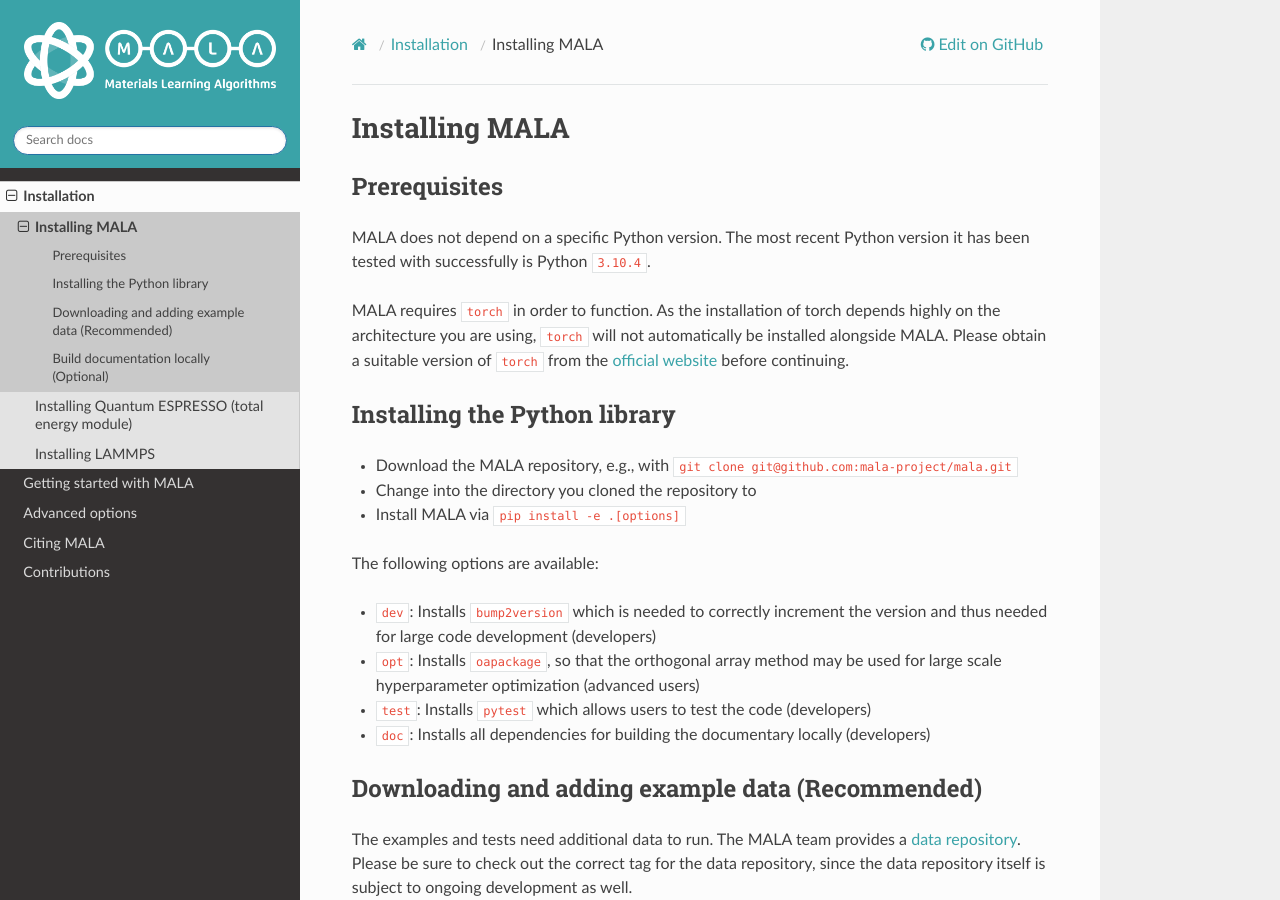
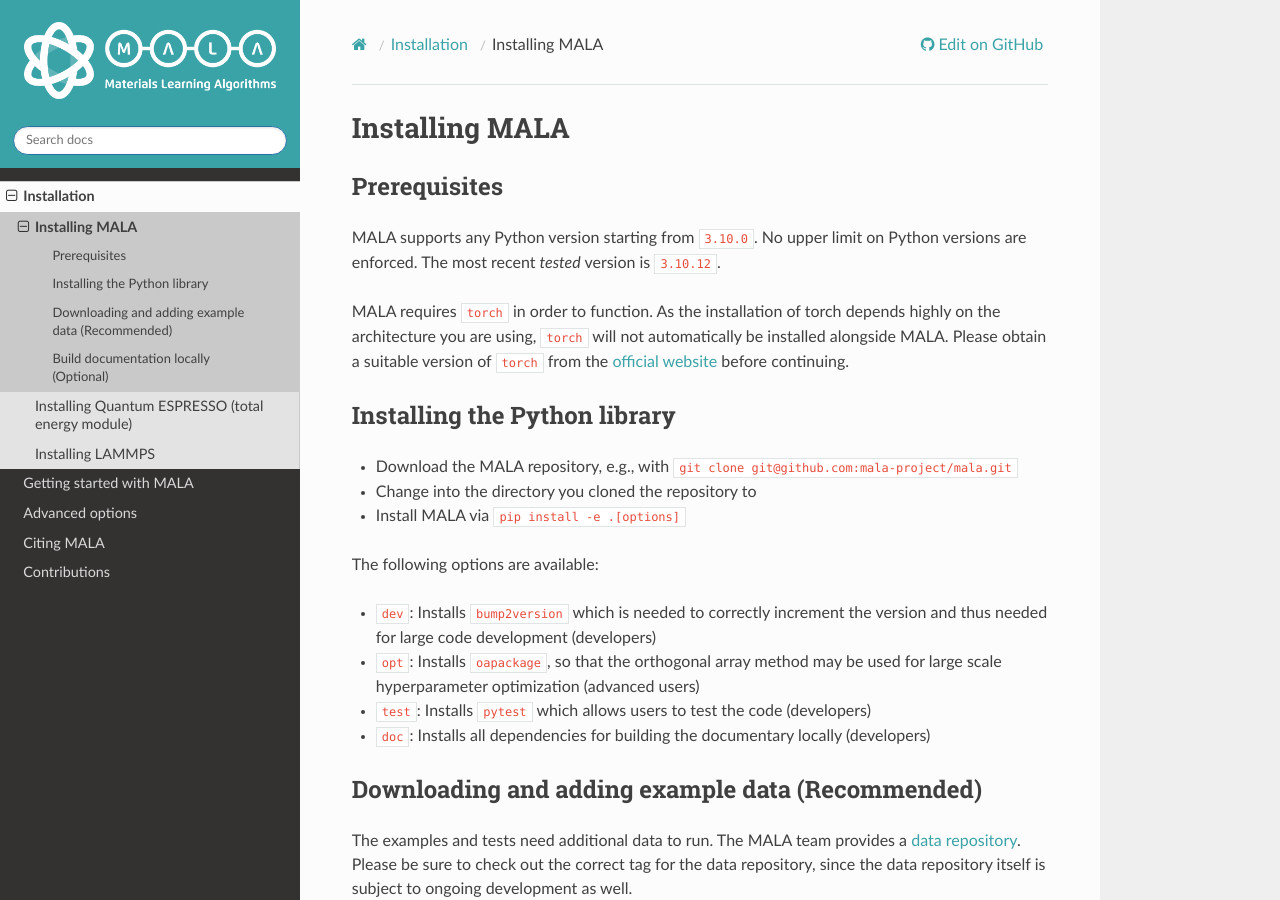
Before and after one commit to mala-project/mala, a Sphinx documentation site: the page built from docs/source/install/installing_mala.rst, in a window 1280 px wide and 900 px high. Built offline with Sphinx 7.4.7 and the Read the Docs theme 3.1.0, drawn with Linux system fonts in a browser that asks for light colours; pages that are not in the unit, such as notebooks, are missing from menus; the version number could not be read and is left out.

Commit message:
Aligned python versions throughout MALA; there will likely be some fixing necessary in the CI now

```diff
--- a/docs/source/install/installing_mala.rst
+++ b/docs/source/install/installing_mala.rst
@@ -4,8 +4,8 @@ Installing MALA
 Prerequisites
 **************
 
-MALA does not depend on a specific Python version. The most recent Python
-version it has been tested with successfully is Python ``3.10.4``.
+MALA supports any Python version starting from ``3.10.0``. No upper limit on
+Python versions are enforced. The most recent *tested* version is ``3.10.12``.
 
 MALA requires ``torch`` in order to function. As the installation of torch
 depends highly on the architecture you are using, ``torch`` will not
--- a/setup.py
+++ b/setup.py
@@ -41,4 +41,5 @@ setup(
     zip_safe=False,
     install_requires=open("requirements.txt").read().splitlines(),
     extras_require=extras,
+    python_requires=">=3.10.0",
 )
```
Also changed, not shown: 3 other files.
